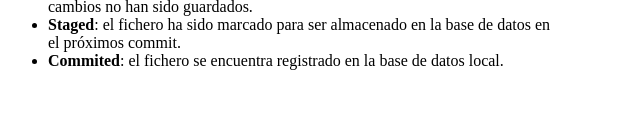
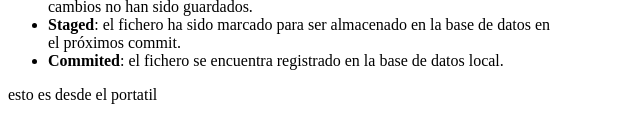
Before and after one commit to KlopeDarkWolf/Prueba4-1, a plain HTML site: page index.html in a window 1280 px wide. Shown: the part 1841-1958 px from the top of the page, without its empty margins (0-640 px from the left). Before the commit the page ends 1927 px from the top, so only its background shows below. Drawn offline with Linux system fonts and the light colour scheme.

Commit message:
Mi primer dia de trabajo desde el portatil

```diff
--- a/index.html
+++ b/index.html
@@ -224,6 +224,8 @@
 
 	</ul>
 
+	<p>esto es desde el portatil</p>
+
 	</body>
 
 </html>
```
